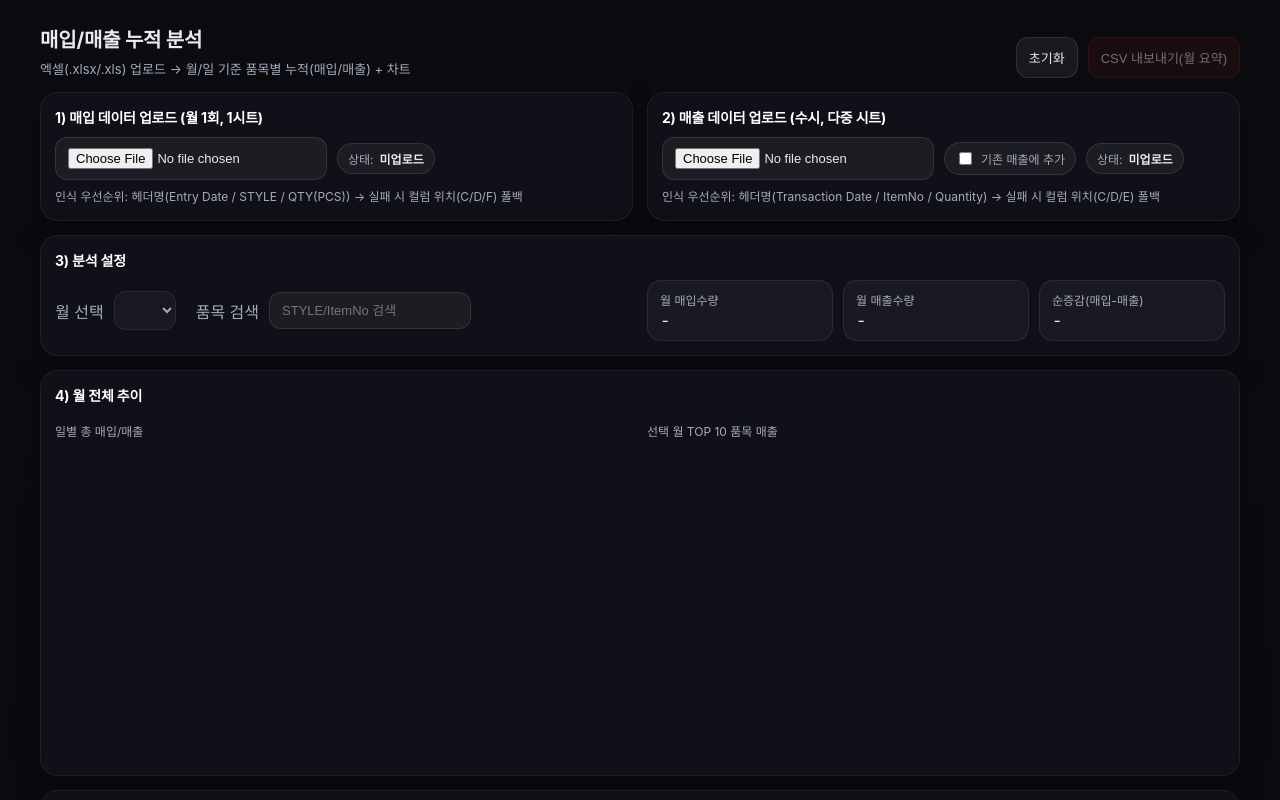
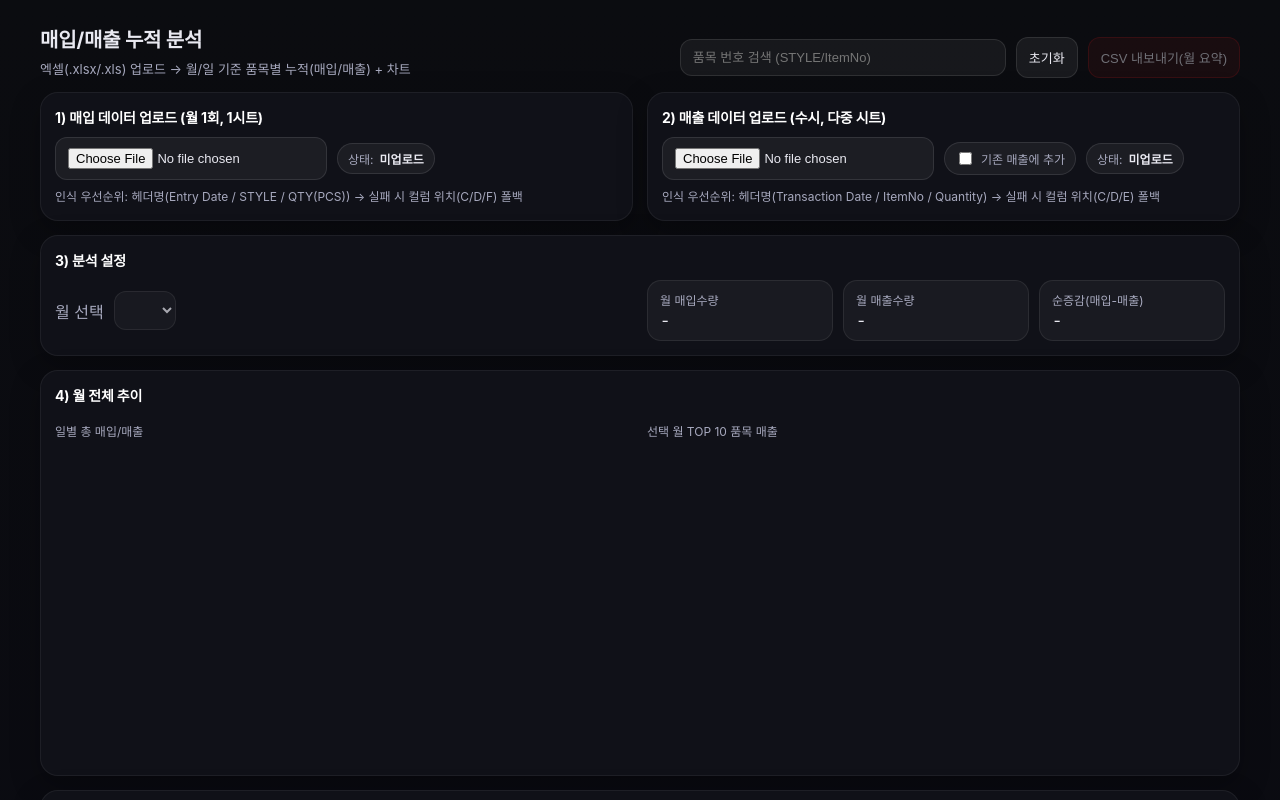
Before and after one commit to gunddol/SJCM-Purchase-and-Sales-Analyzer, a plain HTML site: page index.html in a window 1280 px wide. Both pictures are taken after a click on the button "초기화". Shown: the top 800 px of the page. Drawn offline with nearby package versions, Linux system fonts and the light colour scheme.

Commit message:
feat: relocate item search input to top of page and update its ID and placeholder.

```diff
--- a/index.html
+++ b/index.html
@@ -283,6 +283,7 @@
         <div class="hint">엑셀(.xlsx/.xls) 업로드 → 월/일 기준 품목별 누적(매입/매출) + 차트</div>
       </div>
       <div class="row">
+        <input class="input" id="topItemSearch" placeholder="품목 번호 검색 (STYLE/ItemNo)" style="width: 300px;" disabled />
         <button class="btn" id="btnReset">초기화</button>
         <button class="btn primary" id="btnExportMonth" disabled>CSV 내보내기(월 요약)</button>
       </div>
@@ -324,8 +325,7 @@
             <label class="muted">월 선택</label>
             <select class="input" id="monthSelect" disabled></select>
 
-            <label class="muted" style="margin-left:10px;">품목 검색</label>
-            <input class="input" id="itemSearch" placeholder="STYLE/ItemNo 검색" disabled />
+            <!-- Moved search to top -->
           </div>
 
           <div class="kpi">
@@ -435,7 +435,7 @@
     }
     function enableUI(enabled) {
       $("monthSelect").disabled = !enabled;
-      $("itemSearch").disabled = !enabled;
+      $("topItemSearch").disabled = !enabled;
       $("btnExportMonth").disabled = !enabled;
     }
 
@@ -696,7 +696,7 @@
 
     function renderEmpty() {
       enableUI(false);
-      $("itemSearch").value = "";
+      $("topItemSearch").value = "";
       $("selectedItem").textContent = "없음";
       $("btnExportItem").disabled = true;
       $("btnExportMonth").disabled = true;
@@ -726,7 +726,7 @@
       const ready = !!state.selectedMonth;
       enableUI(ready);
       $("btnExportMonth").disabled = !ready;
-      $("itemSearch").disabled = !ready;
+      $("topItemSearch").disabled = !ready;
 
       if (!ready) {
         renderEmpty();
@@ -746,7 +746,7 @@
       $("kpiNet").className = "v " + (totalNet >= 0 ? "good" : "bad");
 
       // filter items by search
-      const q = $("itemSearch").value.trim().toLowerCase();
+      const q = $("topItemSearch").value.trim().toLowerCase();
       const filtered = items
         .filter(x => !q || x.item.toLowerCase().includes(q))
         .sort((a, b) => (b.sell - a.sell) || a.item.localeCompare(b.item));
@@ -987,7 +987,7 @@
       state.selectedItem = null;
       render();
     });
-    $("itemSearch").addEventListener("input", () => {
+    $("topItemSearch").addEventListener("input", () => {
       render();
     });
 
@@ -1002,7 +1002,7 @@
       $("salesFile").value = "";
       setStatus("purchaseStatus", "미업로드");
       setStatus("salesStatus", "미업로드");
-      $("itemSearch").value = "";
+      $("topItemSearch").value = "";
       showBanner("");
       render();
     });
```
